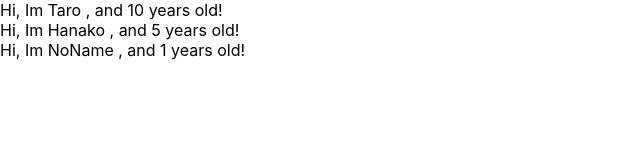
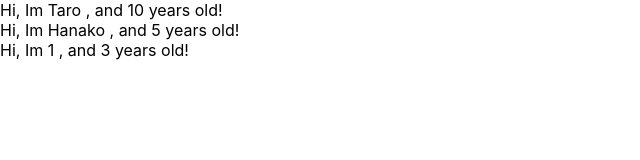
Before and after one commit to u5jp/react-redux-project, a React (Create React App) app: page / in a window 1280 px wide. Shown: the top 160 px of the page, without its empty margins (0-640 px from the left). Built offline with nearby package versions, Linux system fonts and the light colour scheme.

Commit message:
prop-types

```diff
--- a/src/App.js
+++ b/src/App.js
@@ -1,4 +1,5 @@
 import React from 'react';
+import PropTypes from 'prop-types';
 
 // function App() {
 //   return (
@@ -13,7 +14,7 @@ const App = () => {
   const profiles = [
     {name:"Taro",age:10},
     {name:"Hanako",age:5},
-    {name:"NoName"}
+    {name:"1",age:3}
   ]
   return (
   <div>
@@ -30,8 +31,13 @@ const User = (props) => {
   return <div>Hi, Im {props.name} , and {props.age} years old!</div>
 }
 
-User.defaultProps = {
-  age:1
+// User.defaultProps = {
+//   age:1
+// }
+
+User.propTypes={
+  name:PropTypes.string,
+  age:PropTypes.number.isRequired
 }
 
 export default App;
```
